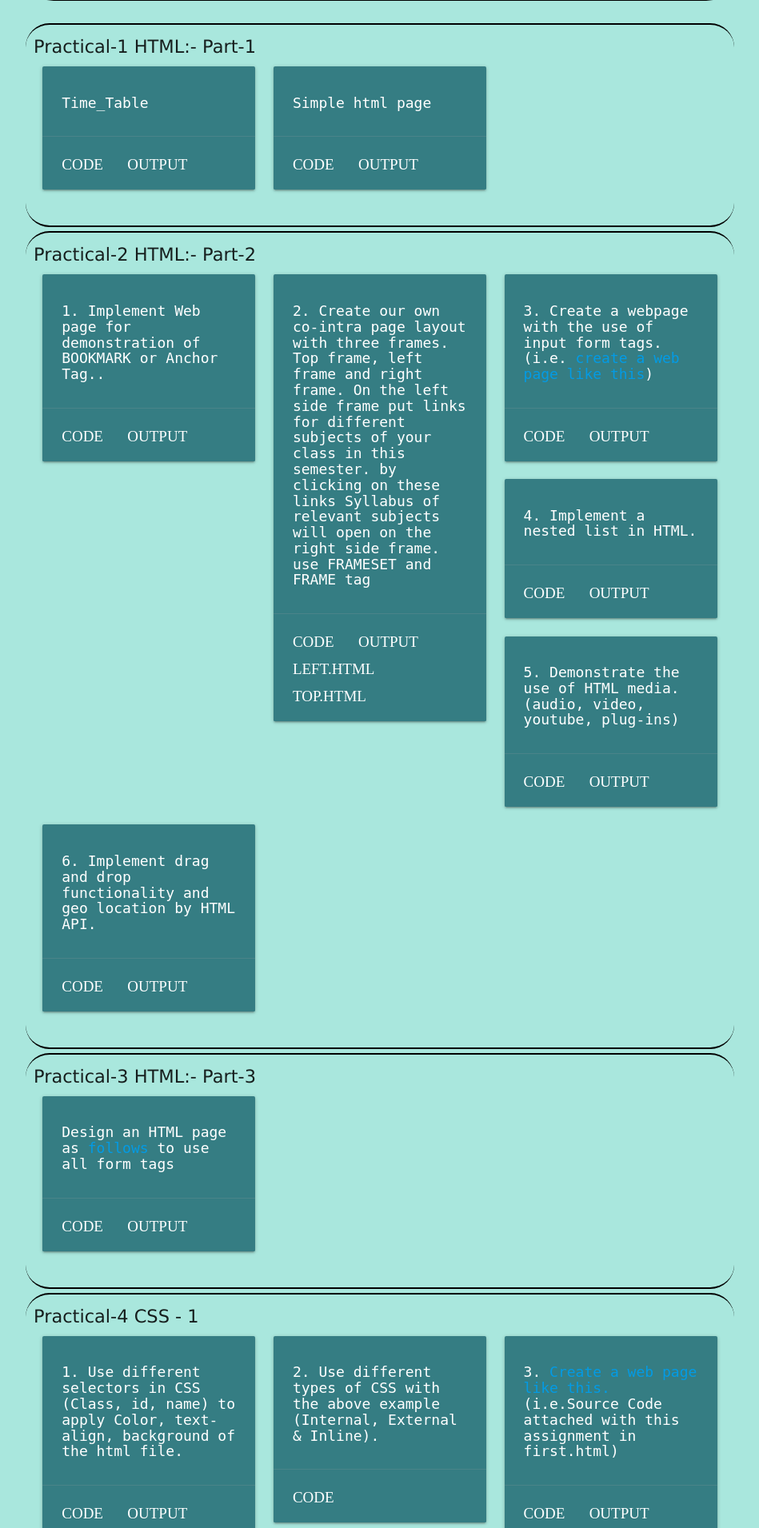
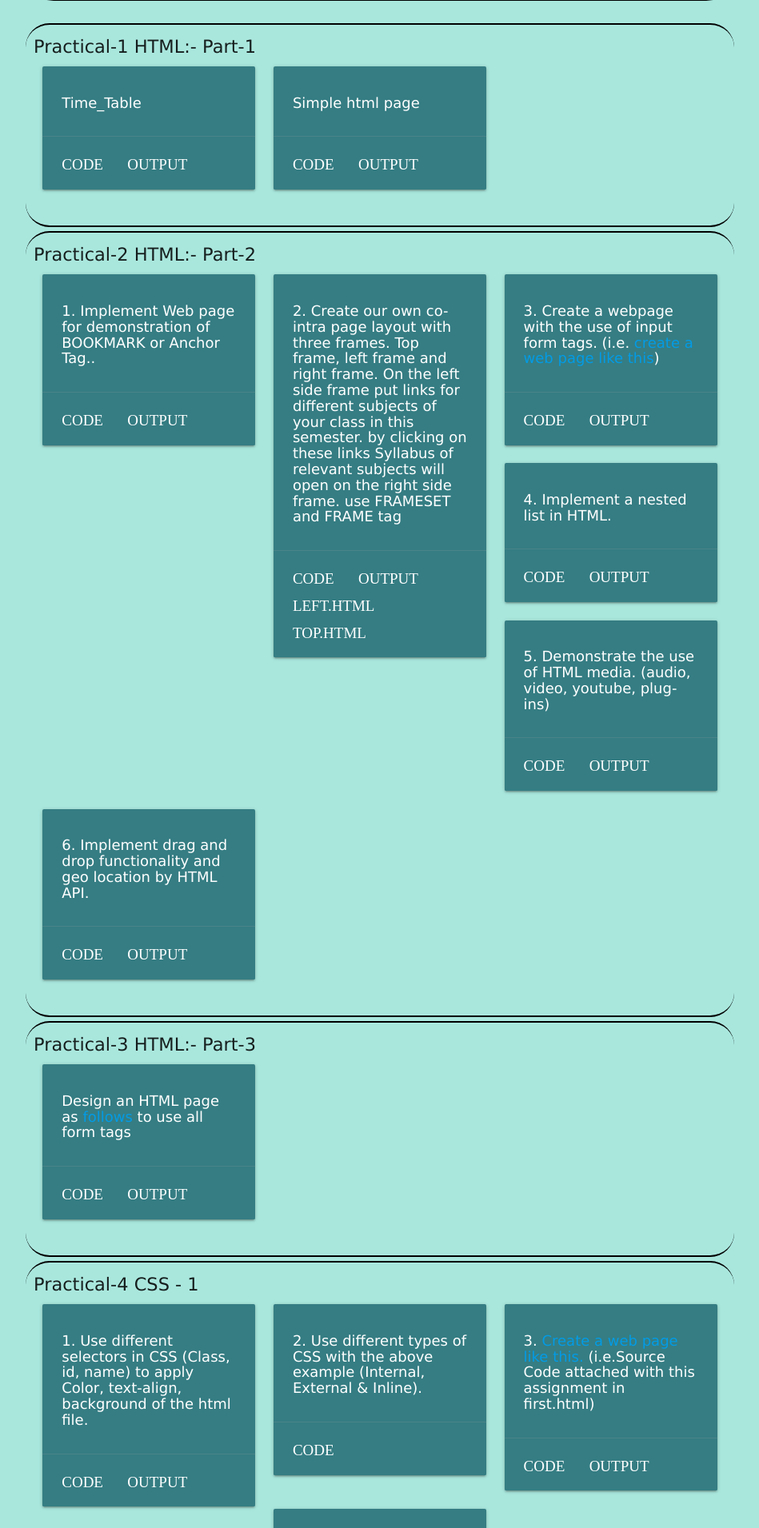
Before and after one commit to utsavvachhani/WT_Lab, a PHP site: page /home.html in a window 1280 px wide. Shown: the part 458-2369 px from the top of the page at 80% size, without its empty margins (165-1114 px from the left). Run offline with PHP 8.4, Linux system fonts and the light colour scheme; some libraries are stand-ins or nearby versions.

Commit message:
text changes

```diff
--- a/stylesheets/styles.css
+++ b/stylesheets/styles.css
@@ -149,7 +149,7 @@ iframe{
 }
 
 .container #projects .row .col .card .card-content h6{
-    font-family: monospace;
+    font-family: Verdana;
     color: var(--text-color);
     font-size: 18px;
 }
```
